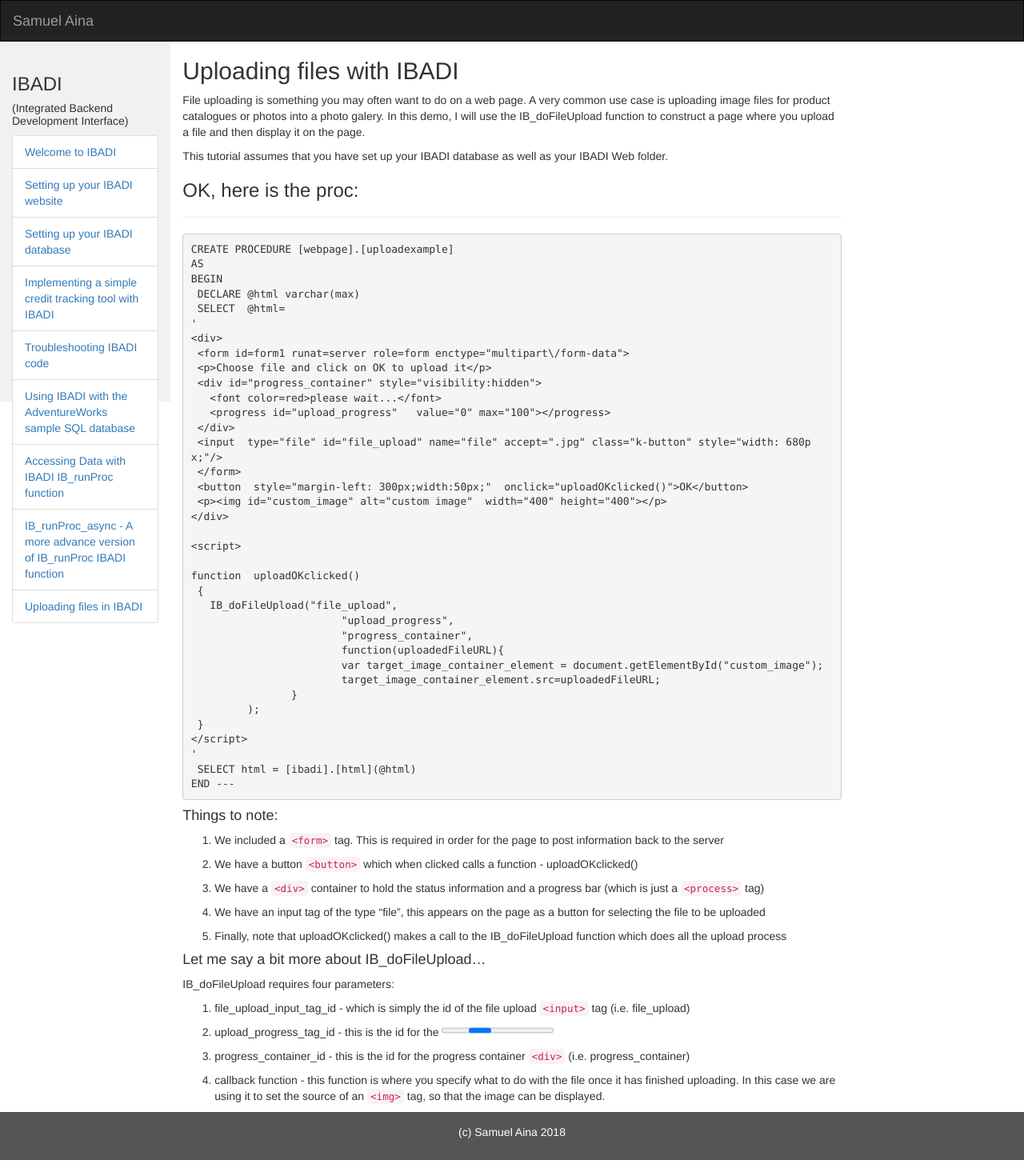
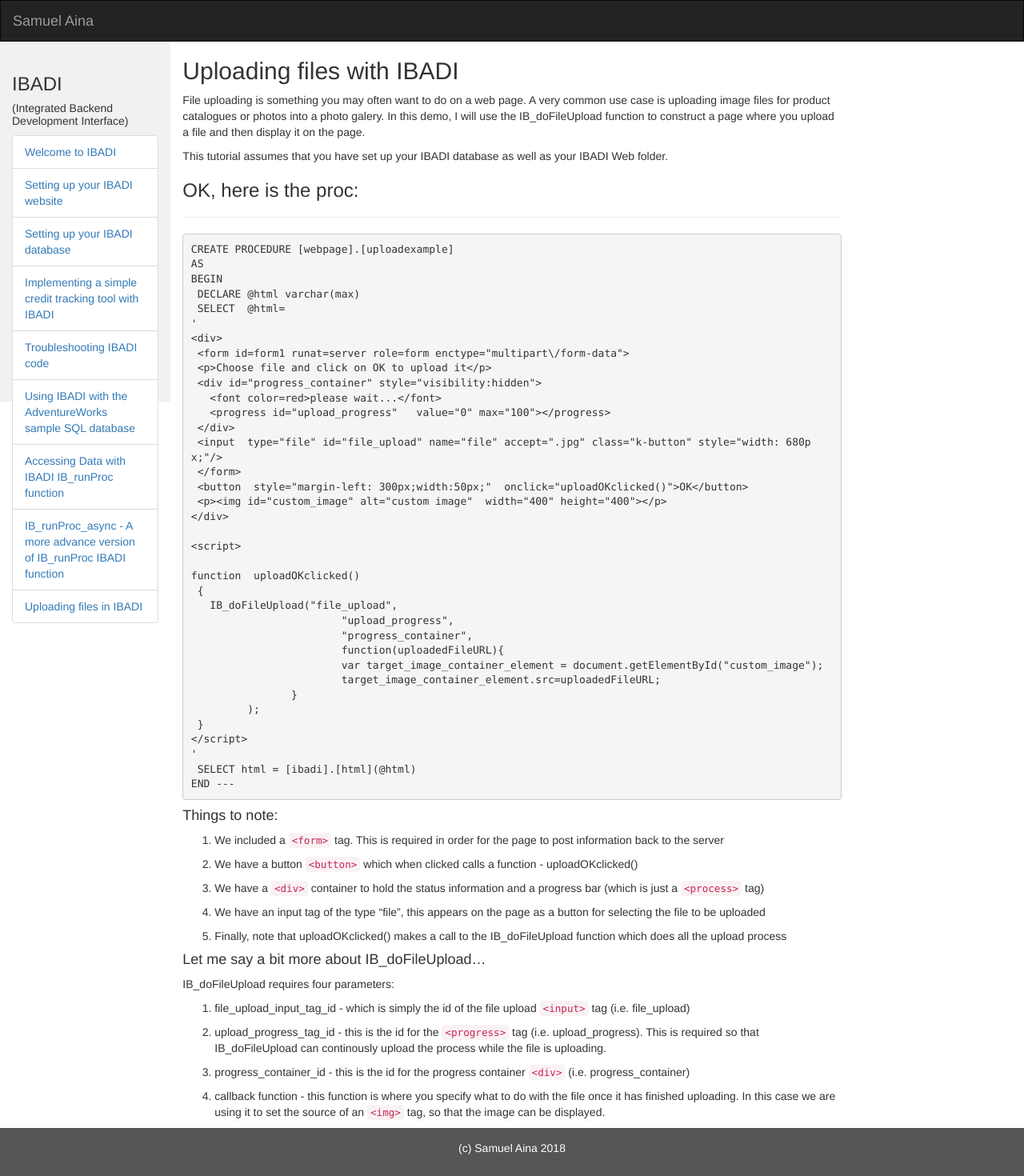
Before and after one commit to SamuelAina/IBADI-DOCS, a Jekyll site: the page built from Uploading-files-in-IBADI.md, in a window 1280 px wide. Shown: the whole page at 80% size. Built offline with Jekyll 4.4.1, drawn with Linux system fonts in a browser that asks for light colours; our own code applies the rules of GitHub Pages for plain Markdown files.

Commit message:
minor reformating

```diff
--- a/Uploading-files-in-IBADI.md
+++ b/Uploading-files-in-IBADI.md
@@ -62,7 +62,7 @@ This tutorial assumes that you have set up your IBADI database as well as your I
 IB_doFileUpload requires four parameters:
 1. file_upload_input_tag_id - which is simply the id of the file upload `<input>` tag (i.e. file_upload)
 
-2. upload_progress_tag_id - this is the id for the <progress> tag (i.e. upload_progress). This is required so that IB_doFileUpload can continously upload the process while the file is uploading.
+2. upload_progress_tag_id - this is the id for the `<progress>` tag (i.e. upload_progress). This is required so that IB_doFileUpload can continously upload the process while the file is uploading.
 
 3. progress_container_id  - this is the id for the progress container `<div>` (i.e. progress_container)
 
```
